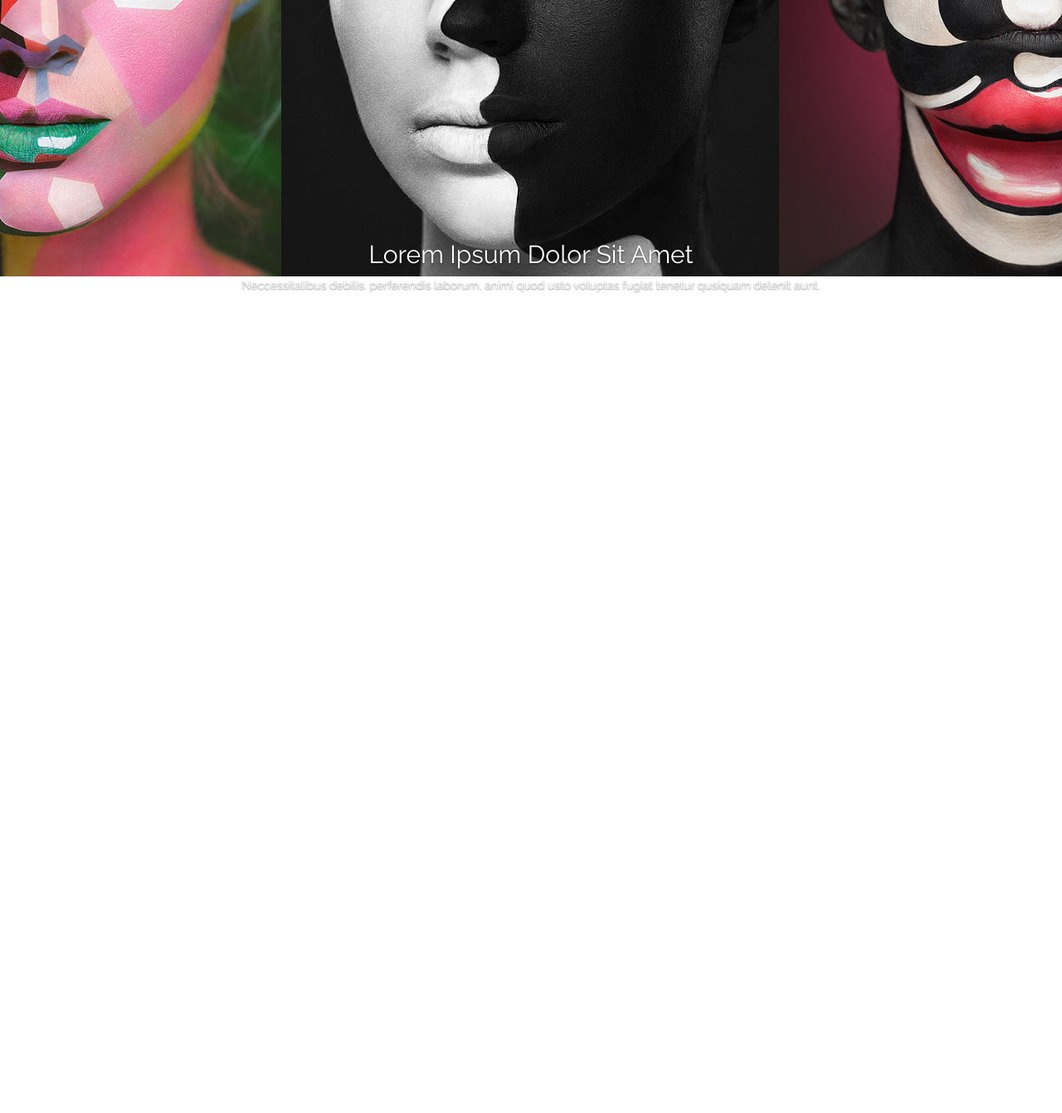
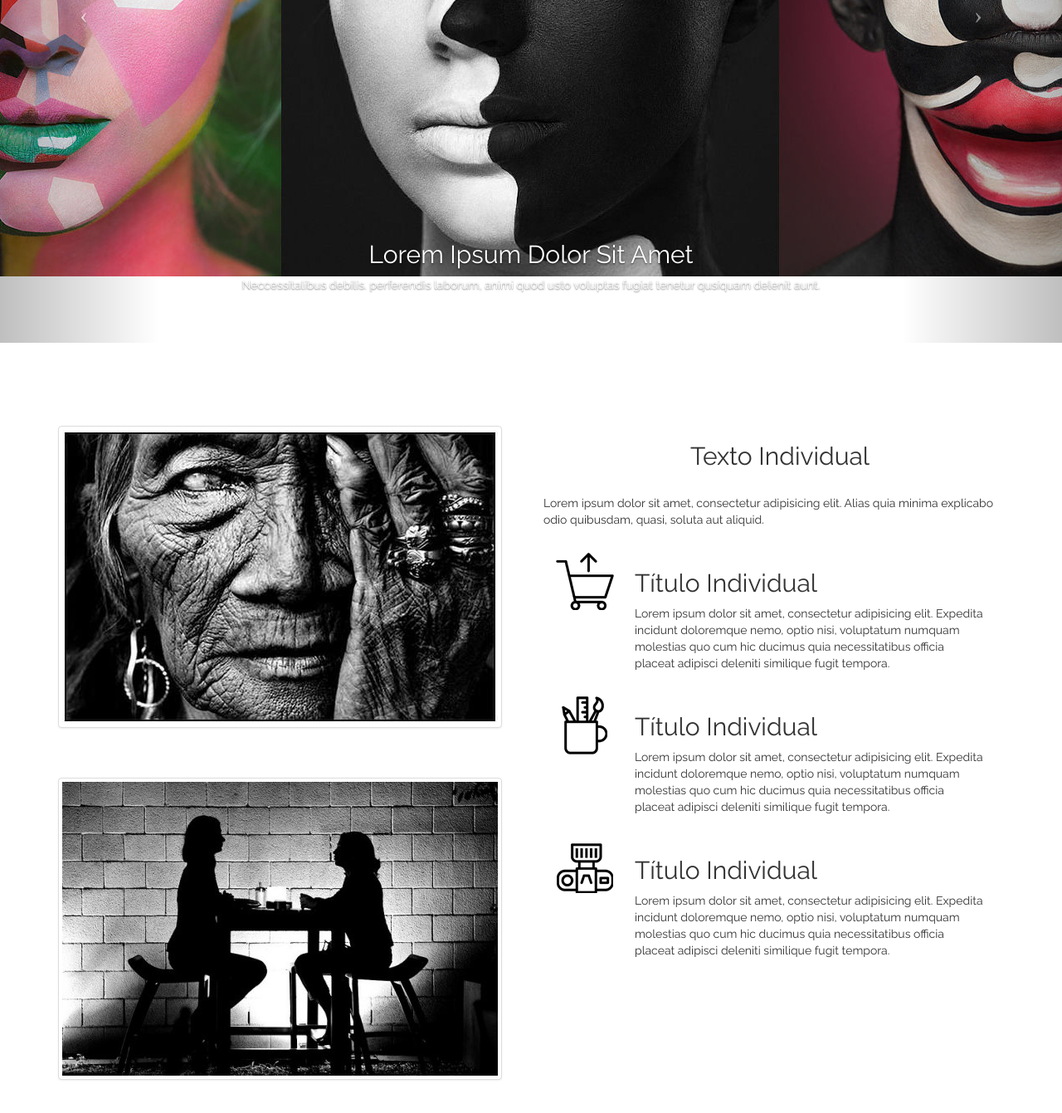
Before and after one commit to paskuvan/trabajo-individual, a plain HTML site: page index.html in a window 1280 px wide. Shown: the part 387-1728 px from the top of the page at 83% size. Before the commit the page ends 800 px from the top, so only its background shows below. Drawn offline with Linux system fonts and the light colour scheme.

Commit message:
casi finalizado

```diff
--- a/index.html
+++ b/index.html
@@ -143,3 +143,82 @@
 					</div>
 				</div>
 			</div>
+			<!-- Controls -->
+			<a class="left carousel-control" href="#myCarousel" data-slide="prev">
+			<span class="icon-prev"></span>
+			</a>
+			<a class="right carousel-control" href="#myCarousel" data-slide="next">
+			<span class="icon-next"></span>
+			</a>
+		</header>
+		<section id="texto">
+			<div class="container">
+				<div class="row">
+					<div class="col-md-6">
+						<br>
+						<br>
+						<br>
+						<br>
+						<br>
+						<img src="images/black-white.jpg" alt="black1" class="thumbnail"><br>
+						<br>
+						<img src="images/black-white2.jpg" alt="black2" class="thumbnail">
+					</div>
+					<div class="row">
+						<div class="col-md-6">
+							<br>
+							<br>
+							<br>
+							<br>
+							<br>
+							<h2>
+								<center>Texto Individual</center>
+							</h2>
+							<br>
+							<span class="span"></span>
+							<p>
+								Lorem ipsum dolor sit amet, consectetur adipisicing elit. Alias quia minima explicabo odio quibusdam, quasi, soluta aut aliquid.
+							</p>
+							<br>
+							<div class="col-md-2">
+								<img src="images/online-store15.png" alt="store">
+							</div>
+							<div class="row">
+								<div class="col-md-9">
+									<h2>Título Individual</h2>
+									<p>
+										Lorem ipsum dolor sit amet, consectetur adipisicing elit. Expedita incidunt doloremque nemo, optio nisi, voluptatum numquam molestias quo cum hic ducimus quia necessitatibus officia placeat adipisci deleniti similique fugit tempora.
+									</p>
+								</div>
+							</div>
+							<br>
+							<div class="col-md-2">
+								<img src="images/mug16.png" alt="store">
+							</div>
+							<div class="row">
+								<div class="col-md-9">
+									<h2>Título Individual</h2>
+									<p>
+										Lorem ipsum dolor sit amet, consectetur adipisicing elit. Expedita incidunt doloremque nemo, optio nisi, voluptatum numquam molestias quo cum hic ducimus quia necessitatibus officia placeat adipisci deleniti similique fugit tempora.
+									</p>
+								</div>
+							</div>
+							<br>
+							<div class="col-md-2">
+								<img src="images/photography88.png" alt="store">
+							</div>
+							<div class="row">
+								<div class="col-md-9">
+									<h2>Título Individual</h2>
+									<p>
+										Lorem ipsum dolor sit amet, consectetur adipisicing elit. Expedita incidunt doloremque nemo, optio nisi, voluptatum numquam molestias quo cum hic ducimus quia necessitatibus officia placeat adipisci deleniti similique fugit tempora.
+									</p>
+								</div>
+							</div>
+						</div>
+					</div>
+					<br>
+					<br>
+				</div>
+			</div>
+		</section>
```
